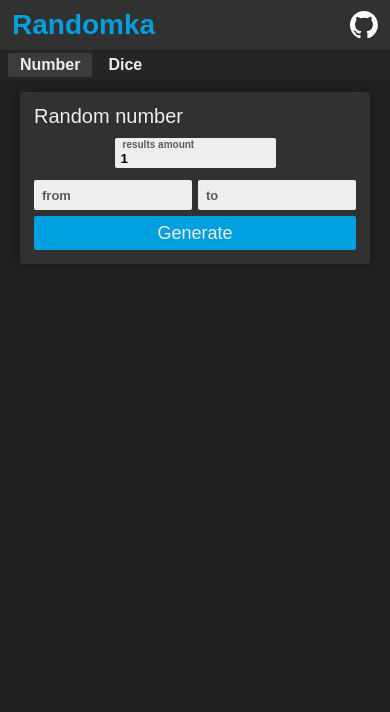
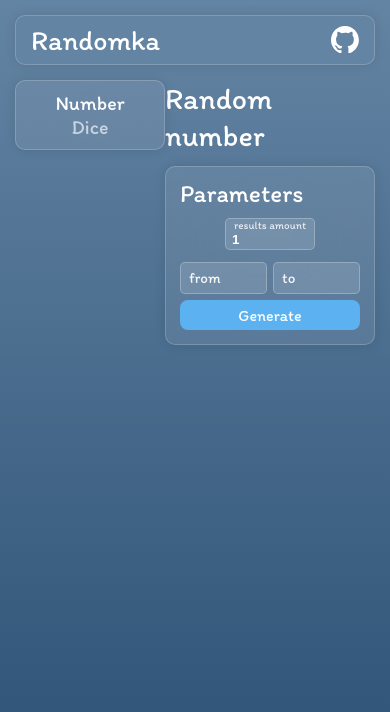
Before and after one commit to abrikosechek/randomizer, a Vue app: page /number in a window 390 px wide. Shown: the top 712 px of the page. Built offline with nearby package versions, Linux system fonts and the light colour scheme.

Commit message:
new physics, ne wtheme (mobile nav left)

```diff
--- a/src/App.vue
+++ b/src/App.vue
@@ -1,21 +1,41 @@
 <template>
   <Header />
 
-  <main>
-    <RouterView />
-  </main>
+  <div class="layout">
+    <div>
+      <Nav />
+    </div>
+    <main>
+      <RouterView />
+    </main>
+  </div>
 
   <Warnings />
 </template>
 
 <script setup>
 import Header from '@/components/Header.vue';
+import Nav from '@/components/Nav.vue';
 import Warnings from '@/components/Warnings.vue';
 </script>
 
-<style scoped>
+<style scoped lang="scss">
 main {
   width: 100%;
-  padding: 12px;
+}
+
+.layout {
+  display: grid;
+  grid-template-columns: 150px 1fr;
+  grid-template-areas: "nav main";
+  margin-top: 15px;
+
+  &>nav {
+    grid-area: nav;
+  }
+
+  &>main {
+    grid-area: main;
+  }
 }
 </style>
--- a/src/assets/styles/main.scss
+++ b/src/assets/styles/main.scss
@@ -1,4 +1,5 @@
 @use "./modules/colors";
+@import url('https://fonts.googleapis.com/css2?family=Itim&display=swap');
 
 * {
   box-sizing: border-box;
@@ -7,13 +8,25 @@
 }
 
 body {
-  background: var(--bg);
-  color: var(--text);
-  font-family: sans-serif, Arial, Helvetica;
+  padding: 15px;
+  background: linear-gradient(var(--bg-light), var(--bg-dark));
+  background-repeat: no-repeat;
+  background-attachment: fixed;
+  color: white;
+  font-family: "Itim", serif, sans-serif, Arial, Helvetica;
+}
+
+button {
+  font-family: "Itim", serif, sans-serif, Arial, Helvetica;
 }
 
 a {
-  color: var(--text);
+  color: white;
+}
+
+h1 {
+  font-size: 30px;
+  font-weight: 400;
 }
 
 input[type="number"]::-webkit-inner-spin-button,
@@ -21,3 +34,30 @@
   -webkit-appearance: none;
   margin: 0;
 }
+
+.container-glass {
+  background: #ffffff15;
+  border: 1px solid #ffffff30;
+  border-radius: 10px;
+  box-shadow: 0px 0px 12px rgba(0, 0, 0, .1);
+  backdrop-filter: blur(30px);
+}
+
+
+
+.card {
+  width: 100%;
+  padding: 14px;
+
+  &__title {
+    margin-bottom: 12px;
+    font-size: 25px;
+    font-weight: 42100;
+    line-height: 1em;
+
+    &__description {
+      opacity: 0.7;
+      font-size: 13px;
+    }
+  }
+}
--- a/src/assets/styles/modules/_colors.scss
+++ b/src/assets/styles/modules/_colors.scss
@@ -1,9 +1,9 @@
 :root {
-  --bg: #202020;
-  --bg-light: #313131;
-  --text: #eee;
-  --primary: #00a0df;
-  --primary-hover: #0073a0;
+  --primary: #5CB2F0;
+  --primary-hover: #4ea0db;
   --error: #db4d4d;
   --success: rgb(69, 190, 99);
+
+  --bg-light: #6484A3;
+  --bg-dark: #284E72;
 }
--- a/src/components/Header.vue
+++ b/src/components/Header.vue
@@ -1,5 +1,6 @@
 <template>
-  <header class="header">
+  <div class="header-space" />
+  <header class="container-glass header">
     <router-link to="/" class="header__logo">
       Randomka
     </router-link>
@@ -7,45 +8,35 @@
       <IconGithubWhite />
     </a>
   </header>
-  <nav class="nav">
-    <router-link v-for="link in links" :key="link.path" :to="link.path">
-      {{ link.text }}
-    </router-link>
-  </nav>
 </template>
 
 <script setup>
 import { IconGithubWhite } from "@/assets/icons"
 
-const links = [
-  {
-    text: "Number",
-    path: "number"
-  },
-  {
-    text: "Dice",
-    path: "dice"
-  }
-]
 </script>
 
 <style scoped lang='scss'>
+.header-space {
+  width: 100%;
+  height: 50px;
+}
+
 .header {
-  position: relative;
+  position: fixed;
+  left: 15px;
+  right: 15px;
+  top: 15px;
   z-index: 1;
   display: flex;
   align-items: center;
   justify-content: space-between;
-  width: 100%;
   height: 50px;
-  padding: 0 12px;
+  padding: 0 15px;
   background: var(--bg-light);
-  box-shadow: 0px 0px 8px rgba(0, 0, 0, .1);
 
   &__logo {
-    color: var(--primary);
     font-size: 28px;
-    font-weight: 600;
+    font-weight: 400;
     text-decoration: none;
     user-select: none;
 
--- /dev/null
+++ b/src/components/Nav.vue
@@ -0,0 +1,49 @@
+<template>
+  <nav class="container-glass">
+    <router-link v-for="link in links" :key="link.path" :to="link.path">
+      {{ link.text }}
+    </router-link>
+  </nav>
+</template>
+
+<script setup>
+const links = [
+  {
+    text: "Number",
+    path: "number"
+  },
+  {
+    text: "Dice",
+    path: "dice"
+  }
+]
+</script>
+
+<style scoped lang='scss'>
+nav {
+  display: flex;
+  flex-direction: column;
+  align-items: center;
+  padding: 8px;
+  width: 100%;
+  padding: 10px 5px;
+
+  &>a {
+    text-decoration: none;
+    color: #ffffffa4;
+    transition: 0.2s;
+    font-size: 20px;
+
+    &.router-link-active {
+      color: #FFFFFF;
+
+    }
+
+    &:not(.router-link-active) {
+      &:hover {
+        color: #FFFFFF;
+      }
+    }
+  }
+}
+</style>
--- a/src/components/Warnings.vue
+++ b/src/components/Warnings.vue
@@ -41,8 +41,8 @@
   padding: 8px 12px;
   opacity: 1;
   background: var(--bg-light);
-  box-shadow: 0 0 8px rgba(0, 0, 0, .4);
-  border-radius: 2px;
+  box-shadow: 0 0 18px rgba(0, 0, 0, .35);
+  border-radius: 6px;
   cursor: pointer;
   transition: left 0.2s, transform 0.5s, opacity 0.5s;
 
--- a/src/components/ui/Button.vue
+++ b/src/components/ui/Button.vue
@@ -18,13 +18,13 @@
   display: flex;
   align-items: center;
   justify-content: center;
-  height: 34px;
-  padding: 2px 8px;
+  height: 30px;
+  padding: 2px 15px;
   background: var(--primary);
   border: 0px;
-  border-radius: 2px;
+  border-radius: 8px;
   color: var(--text);
-  font-size: 18px;
+  font-size: 16px;
   font-weight: 500;
   cursor: pointer;
   transition: 0.2s;
--- a/src/components/ui/Input.vue
+++ b/src/components/ui/Input.vue
@@ -64,9 +64,10 @@
 .input {
   &__container {
     position: relative;
-    height: 30px;
-    background: var(--text);
-    border-radius: 2px;
+    height: 32px;
+    background: #FFFFFF20;
+    border: 1px solid #FFFFFF40;
+    border-radius: 5px;
 
     &__placeholder {
       position: absolute;
@@ -75,10 +76,10 @@
       z-index: 1;
       transform: translateY(-50%);
       padding: 0 2px;
-      color: rgb(92, 92, 92);
-      font-size: 13px;
+      color: #ffffffec;
+      font-size: 15px;
       line-height: 1em;
-      font-weight: 600;
+      font-weight: 500;
       cursor: text;
       transition: 0.2s;
     }
@@ -95,7 +96,7 @@
       border: 0px;
       outline: 0px;
       font-weight: 600;
-      caret-color: var(--primary);
+      color: #FFF;
     }
 
     &__trigger {
@@ -110,18 +111,19 @@
   }
 
   &__warning {
-    opacity: 0.9;
     color: var(--error);
-    font-size: 12px;
+    font-size: 13px;
   }
 
   &.active {
     & .input {
       &__container {
         &__placeholder {
-          top: 2px;
+          color: #ffffffd2;
+          top: 1px;
           transform: translateY(0);
-          font-size: 10px;
+          font-size: 11px;
+          font-weight: 300;
         }
       }
     }
@@ -130,7 +132,7 @@
   &.warning {
     & .input {
       &__container {
-        border: 2px solid var(--error);
+        border: 1px solid var(--error);
 
         &__placeholder {
           color: var(--error);
--- a/src/pages/Dice/Dice.vue
+++ b/src/pages/Dice/Dice.vue
@@ -1,6 +1,6 @@
 <template>
   <div class="page">
-    <div ref="cardComponent" id="card" class="card">
+    <div ref="cardComponent" id="card" class="card container-glass">
       <canvas ref="canvasComponent" />
     </div>
 
@@ -175,14 +175,14 @@
 
   // cannon object
   cubeObject.body = new CANNON.Body({
-    mass: 1,
+    mass: 12,
     shape: new CANNON.Box(new CANNON.Vec3(geometrySize / 2, geometrySize / 2, geometrySize / 2)),
     position: new CANNON.Vec3(25, 12, 0)
   })
-  const moveImpulse = new CANNON.Vec3(-14, -2, getRandomNumber(-3, 2))
+  const moveImpulse = new CANNON.Vec3(-120, -2, getRandomNumber(-3, 2))
   cubeObject.body.applyImpulse(moveImpulse)
 
-  const angularVelocity = new CANNON.Vec3(getRandomNumber(-4, 3), Math.PI * getRandomNumber(-3, 3), getRandomNumber(-3, 2)); // Rotating around Y-axis
+  const angularVelocity = new CANNON.Vec3(getRandomNumber(-2, 1), Math.PI * getRandomNumber(-3, 2), getRandomNumber(-3, 2)); // Rotating around Y-axis
   cubeObject.body.angularVelocity.copy(angularVelocity);
 
   world.addBody(cubeObject.body)
@@ -261,9 +261,8 @@
 
 .card {
   width: 100%;
+  padding: 0;
   aspect-ratio: 1/1;
-  background: var(--bg-light);
-  border-radius: 4px;
   overflow: hidden;
 }
 </style>
--- a/src/pages/Number/Number.vue
+++ b/src/pages/Number/Number.vue
@@ -1,8 +1,12 @@
 <template>
   <div class="page">
-    <div class="card card-params">
+    <h1>
+      Random number
+    </h1>
+
+    <div class="card card-params container-glass">
       <h1 class="card__title">
-        Random number
+        Parameters
       </h1>
 
       <Input class="card-params__amount" placeholder="results amount" v-model:value="resultsAmount"
@@ -20,7 +24,7 @@
       </Button>
     </div>
 
-    <div v-if="generatedList.length" class="card card-results">
+    <div v-if="generatedList.length" class="card card-results container-glass">
       <div class="card-results__header">
         <h2 class="card__title">
           Results
@@ -142,26 +146,6 @@
   margin: 0 auto;
 }
 
-.card {
-  width: 100%;
-  padding: 14px;
-  background: var(--bg-light);
-  border-radius: 4px;
-  box-shadow: 0px 0px 12px rgba(0, 0, 0, .2);
-
-  &__title {
-    margin-bottom: 12px;
-    font-size: 20px;
-    font-weight: 500;
-    line-height: 1em;
-
-    &__description {
-      opacity: 0.7;
-      font-size: 13px;
-    }
-  }
-}
-
 .card-params {
   &__amount {
     width: 50%;
@@ -193,21 +177,26 @@
     &__button {
       flex: 0 0 auto;
       display: flex;
-      align-items: center;
+      align-items: flex-start;
       gap: 4px;
-      padding: 2px 6px;
+      padding: 1px 4px;
       background: transparent;
       border: 0;
-      border-radius: 4px;
-      box-shadow: 0 0 18px rgba(0, 0, 0, .4);
+      border-radius: 6px;
+      box-shadow: 0 0 18px rgba(0, 0, 0, .2);
       color: var(--text);
+      border: 1px solid var(--primary);
       font-size: 16px;
       cursor: pointer;
 
       &__icon {
         width: 18px;
         height: 18px;
-        stroke: var(--text);
+        stroke: white;
+      }
+
+      & p {
+        line-height: 1em;
       }
     }
   }
@@ -219,11 +208,12 @@
     width: 100%;
 
     &__item {
-      padding: 4px 6px;
-      border-radius: 3px;
-      box-shadow: 0px 0px 6px rgba(0, 0, 0, .4);
+      padding: 2px 3px;
+      background: rgba(255, 255, 255, 0.15);
+      border-radius: 4px;
       line-height: 1em;
       white-space: pre-wrap;
+      font-weight: 200;
     }
   }
 }
```
